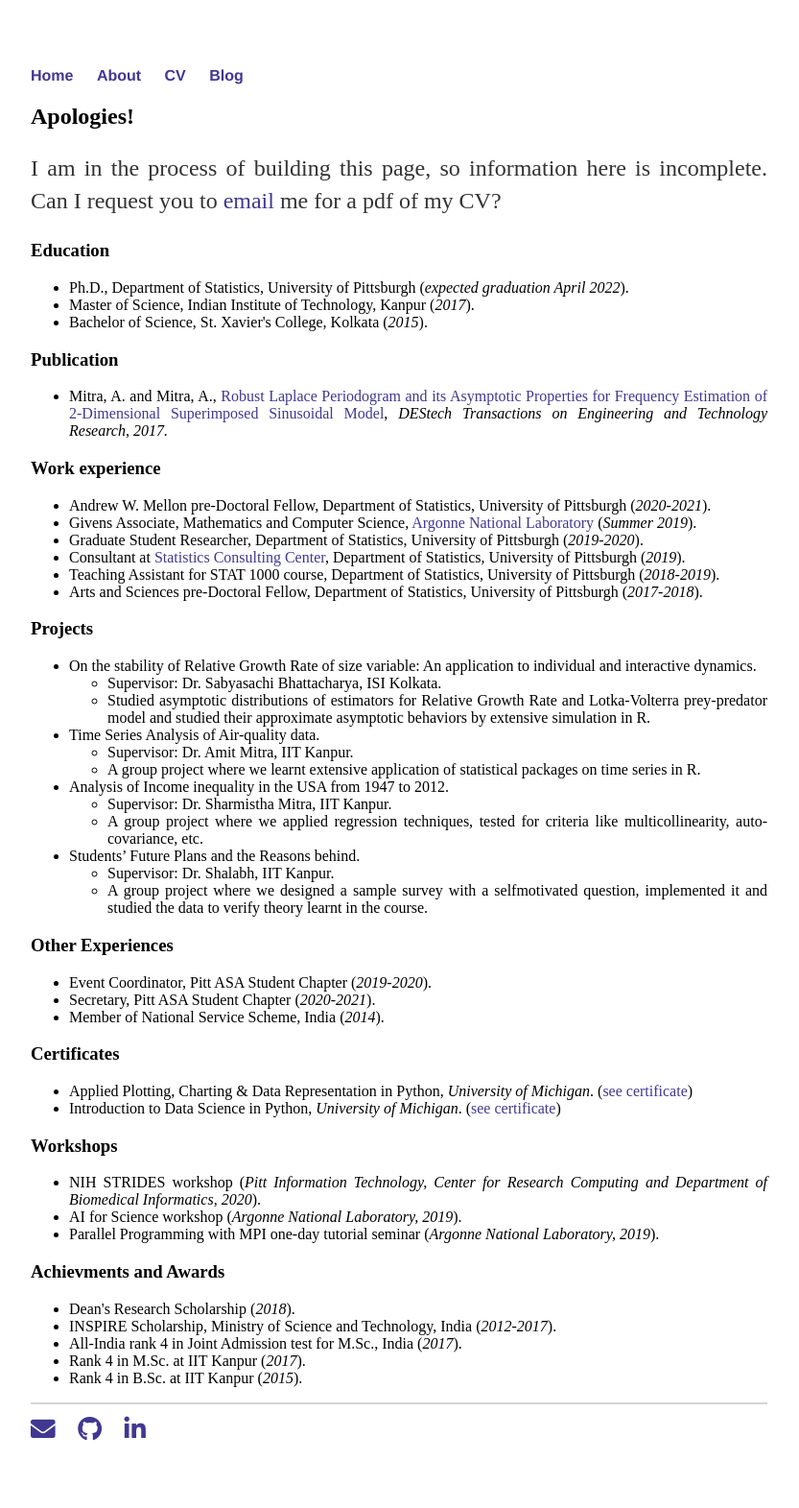
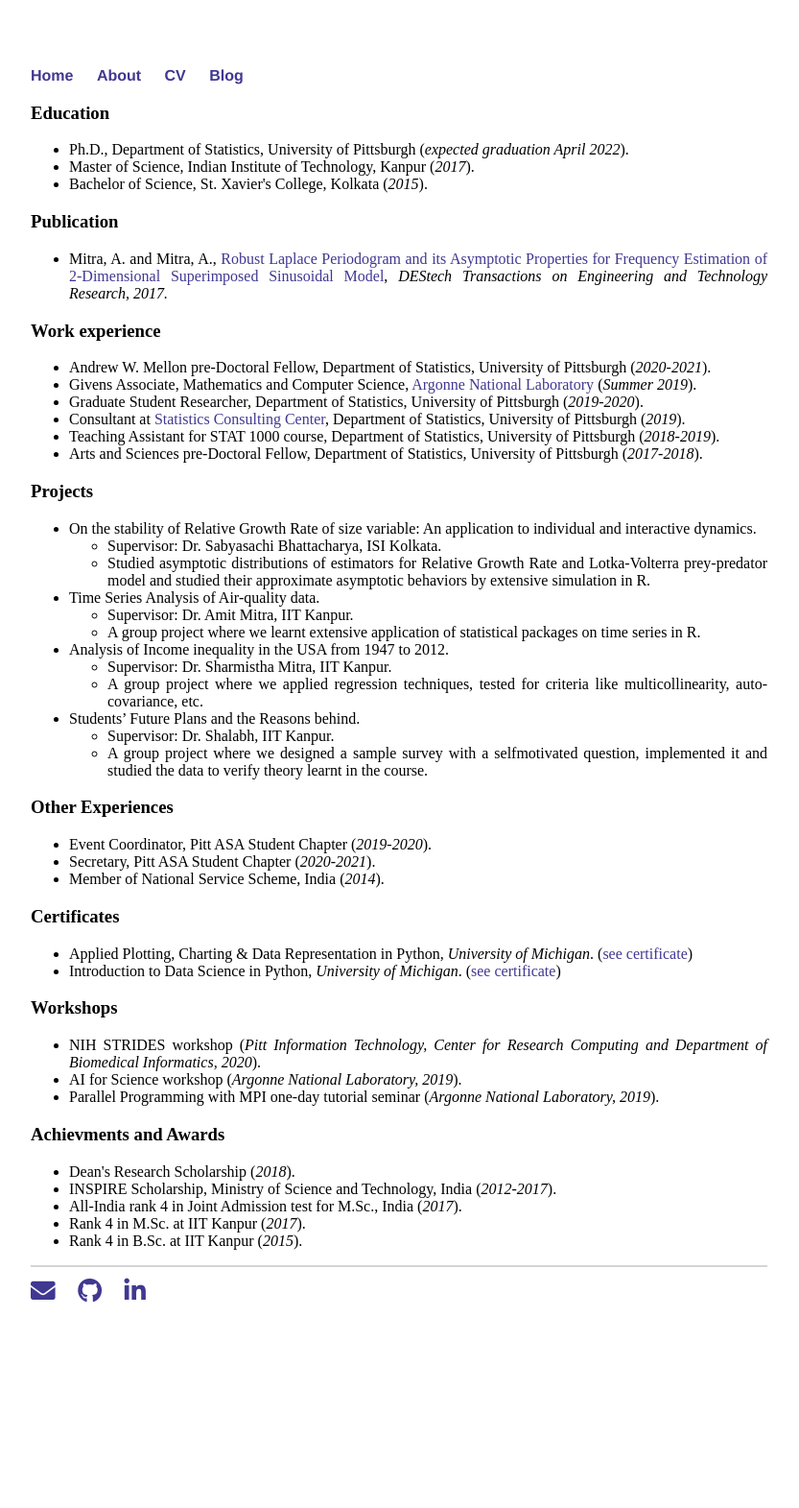
Before and after one commit to AnirbanMitra303/awnirbaan.github.io, a Jekyll site: the page built from cv/index.html, in a window 1280 px wide. Shown: the whole page at 96% size, without its empty margins (224-1057 px from the left). Built offline with Jekyll 4.4.1, drawn with Linux system fonts in a browser that asks for light colours; after the commit the page ends 1428 px from its top, so only the background shows below that.

Commit message:
Update index.html

```diff
--- a/cv/index.html
+++ b/cv/index.html
@@ -8,9 +8,9 @@ title: My CV
     ul.c {list-style-type: square;}
 </style>
 <div class="vitae" align = "justify">
-	<h2>Apologies!</h2>
-    <p>I am in the process of building this page, so information here is incomplete. Can I request you to <a href="mailto:anm303@pitt.edu" target="_blank">email</a> me
-        for a pdf of my CV?</p>
+	<!--<h2>Apologies!</h2>
+    <p>If you are looking for a pdf of my CV, can I request you to <a href="mailto:anm303@pitt.edu" target="_blank">email</a> me
+        for a pdf of my CV?</p>-->
     <h3>Education</h3>
     <ul class="b">
         <li>Ph.D., Department of Statistics, University of Pittsburgh (<em>expected graduation April 2022</em>).</li>
```
